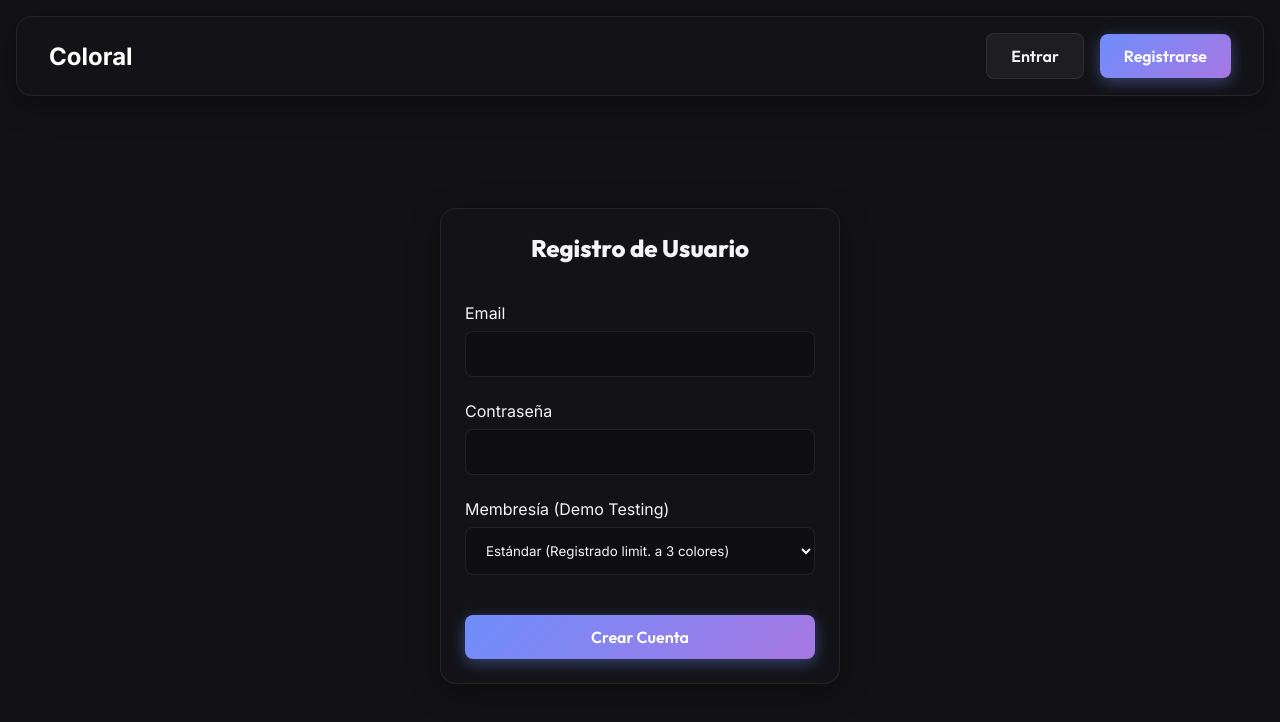
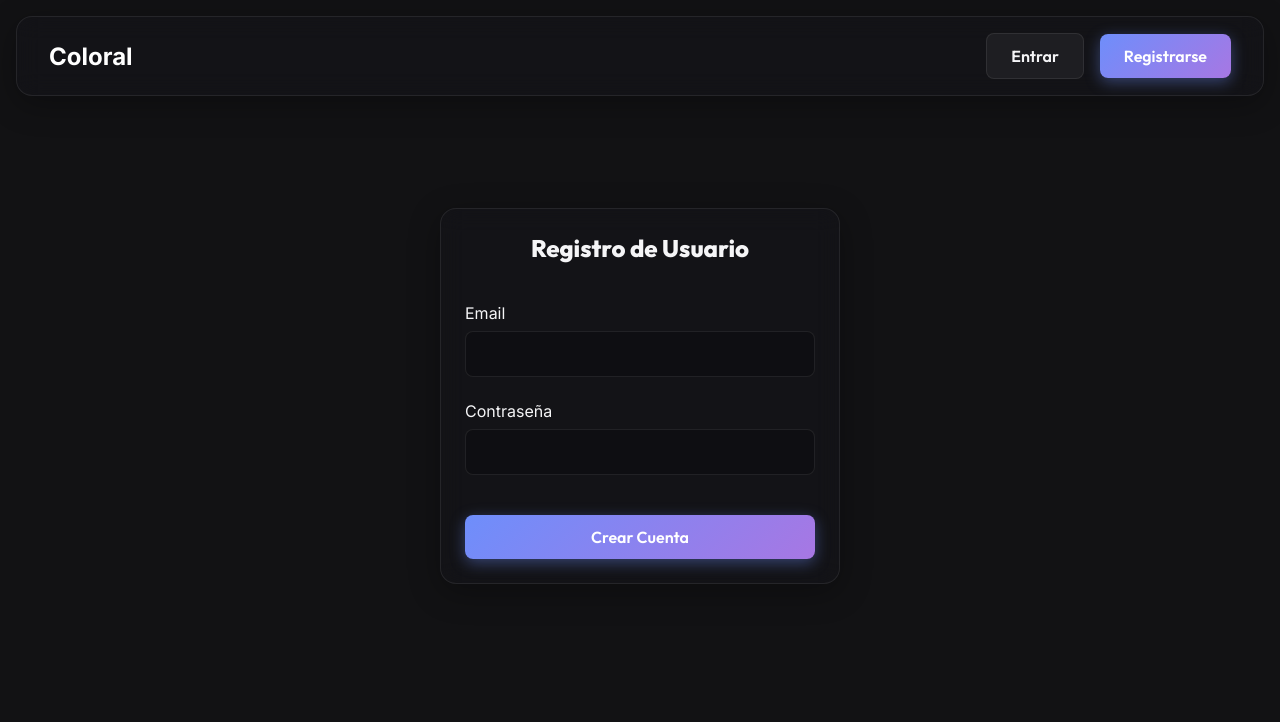
Before and after one commit to eber110/coloristia, a React (Vite) app in the folder client/: page /register in a window 1280 px wide. Shown: the top 722 px of the page. Built offline with nearby package versions, Linux system fonts and the light colour scheme.

Commit message:
feat: se arreglo el registro de usuarios

```diff
--- a/client/src/pages/Home.tsx
+++ b/client/src/pages/Home.tsx
@@ -353,8 +353,8 @@ export default function Home() {
   };
 
   // Limites por rol
-  const maxInputs = user?.role === 'PREMIUM' ? 10 : user?.role === 'REGISTERED' ? 3 : 1;
-  const maxVariations = user?.role === 'PREMIUM' ? 15 : user?.role === 'REGISTERED' ? 10 : 6;
+  const maxInputs = user?.role === 'GUEST' ? 1 : 10;
+  const maxVariations = user?.role === 'GUEST' ? 6 : 15;
   const minVariations = 6;
 
   // Actualizar limites solo cuando cambie el rol de forma reactiva, evitando setState innecesarios
--- a/client/src/pages/Register.tsx
+++ b/client/src/pages/Register.tsx
@@ -7,7 +7,7 @@ export default function Register() {
 
   const [email, setEmail] = useState('');
   const [password, setPassword] = useState('');
-  const [role, setRole] = useState<'REGISTERED' | 'PREMIUM'>('REGISTERED');
+  const [role] = useState<'REGISTERED' | 'PREMIUM'>('REGISTERED');
   const [error, setError] = useState('');
 
   const { login } = useAuth();
@@ -66,17 +66,7 @@ export default function Register() {
           />
         </div>
 
-        <div style={{ display: 'flex', flexDirection: 'column', gap: '0.5rem' }}>
-          <label>Membresía (Demo Testing)</label>
-          <select
-            className="input-glass"
-            value={role}
-            onChange={e => setRole(e.target.value as 'REGISTERED' | 'PREMIUM')}
-          >
-            <option value="REGISTERED">Estándar (Registrado limit. a 3 colores)</option>
-            <option value="PREMIUM">Premium (Ilimitado a 10 colores)</option>
-          </select>
-        </div>
+        {/* Selección de membresía oculta temporalmente */}
 
         <button type="submit" className="button-primary" style={{ marginTop: '1rem' }}>Crear Cuenta</button>
       </form>
```
